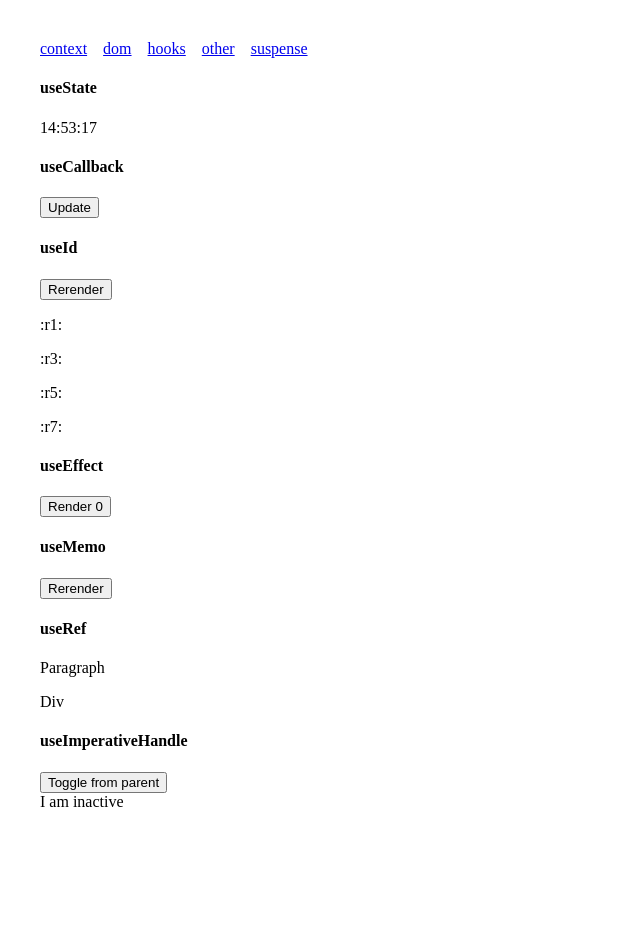
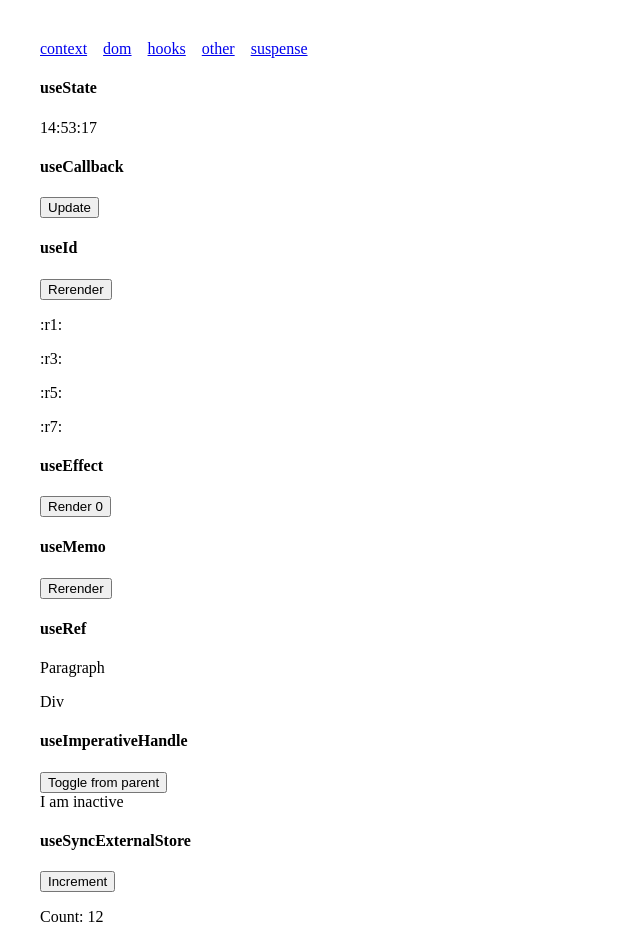
Before and after one commit to vosmol/lab_react, a React (Vite) app in the folder packages/general/: page /hooks in a window 1280 px wide. Shown: the top 952 px of the page, without its empty margins (0-640 px from the left). Before the commit the page ends 851 px from the top, so only its background shows below. Built offline with nearby package versions, Linux system fonts and the light colour scheme.

Commit message:
feat: Added external store

```diff
--- a/packages/general/src/sections/hooks.tsx
+++ b/packages/general/src/sections/hooks.tsx
@@ -50,10 +50,56 @@ export const UseTransition = () => {
 	return null;
 };
 
+const Store = (() => {
+	let state = { count: 12 };
+	let listeners = new Set<(newState: typeof state) => void>();
+
+	function snapState() {
+		return Object.freeze(state);
+	}
+
+	return {
+		setState: (updater: (old: typeof state) => typeof state) => {
+			state = updater(state);
+			listeners.forEach((L) => L(state));
+		},
+		subscribe: (callback: () => void) => {
+			listeners.add(callback);
+			return () => listeners.delete(callback);
+		},
+		getSnapshot: () => {
+			return snapState();
+		},
+		getServerSnapshot: () => {
+			return snapState();
+		}
+	};
+})();
+
 export const UseSyncExternalStore = () => {
+	// https://codesandbox.io/s/zl456?file=/src/App.tsx
+	// https://blog.saeloun.com/2021/12/30/react-18-usesyncexternalstore-api
 	// https://www.youtube.com/watch?v=oPfSC5bQPR8&ab_channel=ReactConf2021
-	const v = useSyncExternalStore;
-	return null;
+
+	const snapshot = useSyncExternalStore(
+		Store.subscribe,
+		Store.getSnapshot,
+		Store.getServerSnapshot
+	);
+
+	return (
+		<div>
+			<h4>useSyncExternalStore</h4>
+			<button
+				onClick={() => {
+					Store.setState((old) => ({ count: old.count + 1 }));
+				}}
+			>
+				Increment
+			</button>
+			<p>Count: {snapshot.count}</p>
+		</div>
+	);
 };
 
 const UseImperativeHandle = () => {
```
